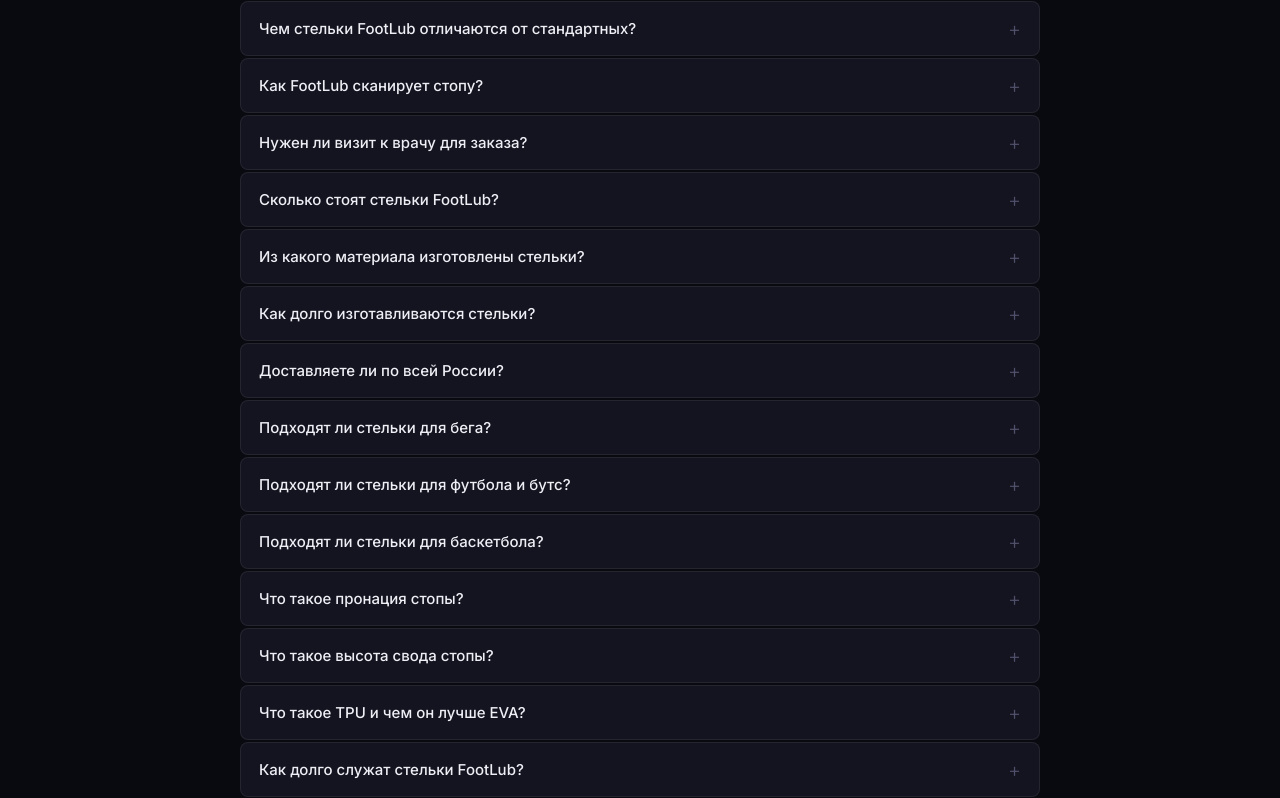
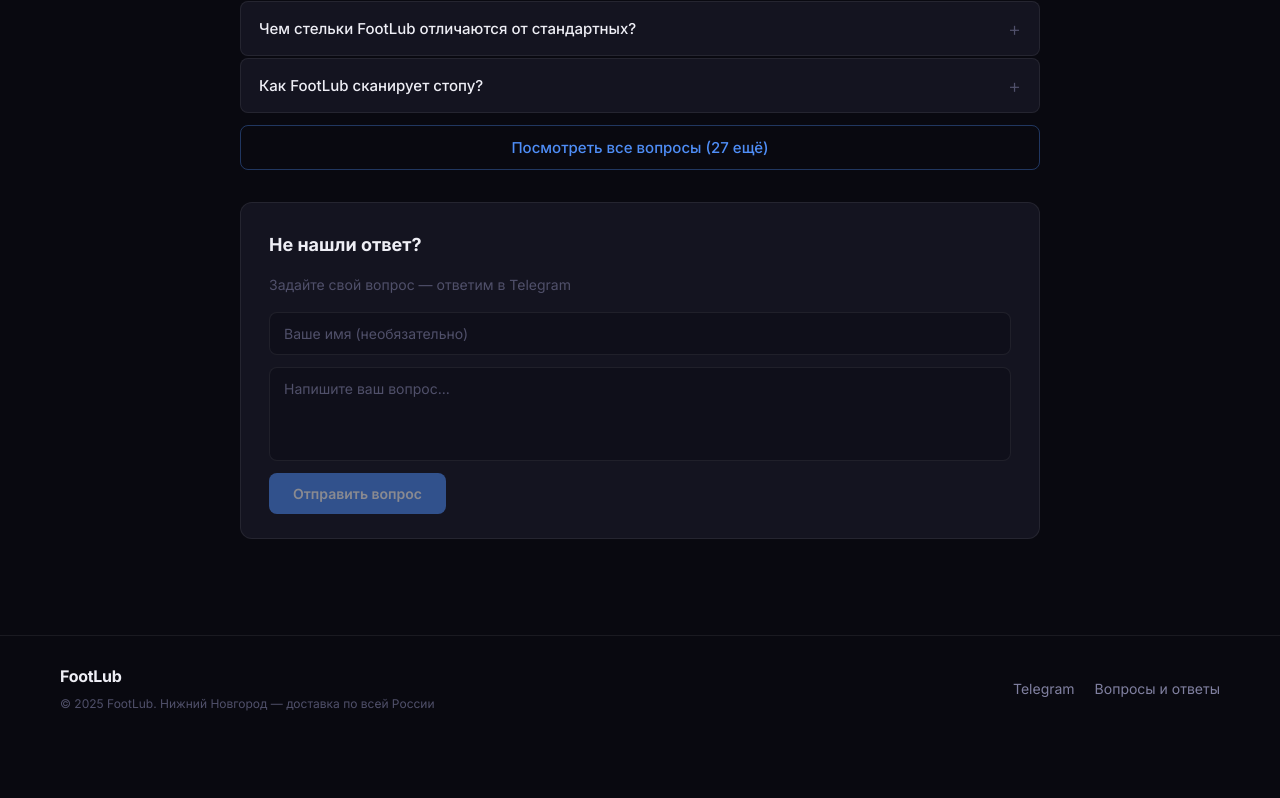
Before and after one commit to artengo10/footlub-site, a Next.js app: page / in a window 1280 px wide. Shown: the part 1293-2091 px from the top of the page. After the commit the page ends 2034 px from the top, so only its background shows below. Built offline with nearby package versions, Linux system fonts and the light colour scheme.

Commit message:
FAQ: show 3 by default, toggle show all / hide

```diff
--- a/components/FAQ.module.css
+++ b/components/FAQ.module.css
@@ -96,3 +96,26 @@
     font-size: 13px;
   }
 }
+
+.hidden {
+  display: none;
+}
+
+.toggle {
+  margin-top: 12px;
+  padding: 12px 32px;
+  font-size: 15px;
+  font-weight: 500;
+  color: var(--accent);
+  border: 1px solid rgba(79, 142, 247, 0.35);
+  border-radius: var(--radius-sm);
+  background: transparent;
+  transition: background 0.2s, border-color 0.2s;
+  width: 100%;
+  max-width: 800px;
+}
+
+.toggle:hover {
+  background: rgba(79, 142, 247, 0.08);
+  border-color: rgba(79, 142, 247, 0.6);
+}
--- a/components/FAQ.tsx
+++ b/components/FAQ.tsx
@@ -1,4 +1,5 @@
 'use client';
+import { useState } from 'react';
 import { faq } from '@/data/faq';
 import AskForm from './AskForm';
 import styles from './FAQ.module.css';
@@ -7,6 +8,8 @@
   function ym(id: number, action: string, goal: string): void;
 }
 
+const VISIBLE = 3;
+
 function handleToggle(e: React.SyntheticEvent<HTMLDetailsElement>) {
   if (e.currentTarget.open && typeof ym !== 'undefined') {
     ym(109060079, 'reachGoal', 'faq_open');
@@ -14,6 +17,8 @@
 }
 
 export default function FAQ() {
+  const [expanded, setExpanded] = useState(false);
+
   return (
     <section className={styles.section} id="faq">
       <div className="container">
@@ -21,12 +26,19 @@
         <div className={styles.inner}>
           <div className={styles.list}>
             {faq.map((item, i) => (
-              <details key={i} className={styles.item} onToggle={handleToggle}>
+              <details
+                key={i}
+                className={`${styles.item} ${!expanded && i >= VISIBLE ? styles.hidden : ''}`}
+                onToggle={handleToggle}
+              >
                 <summary className={styles.question}>{item.q}</summary>
                 <p className={styles.answer}>{item.a}</p>
               </details>
             ))}
           </div>
+          <button className={styles.toggle} onClick={() => setExpanded((v) => !v)}>
+            {expanded ? 'Скрыть' : `Посмотреть все вопросы (${faq.length - VISIBLE} ещё)`}
+          </button>
           <AskForm />
         </div>
       </div>
```
